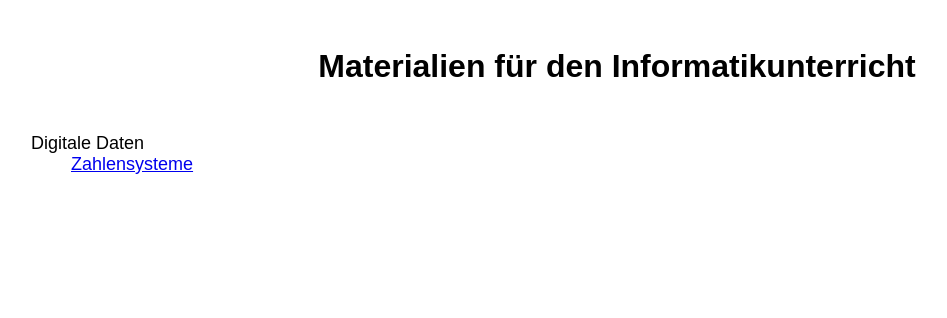
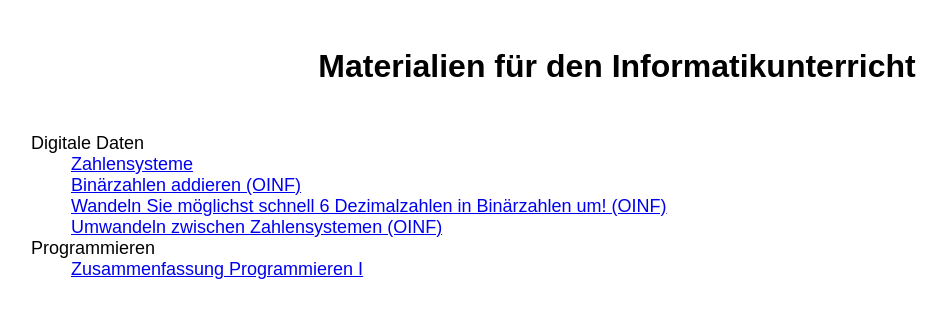
Before and after one commit to donze-informatikunterricht/donze-informatikunterricht.github.io, a Jekyll site: the page of/index.html, which Jekyll copies as it is, in a window 1280 px wide. Shown: the top 318 px of the page, without its empty margins (23-970 px from the left). Built offline with Jekyll 4.4.1, drawn with Linux system fonts in a browser that asks for light colours; some web fonts are replaced.

Commit message:
Content added

```diff
--- a/of/index.html
+++ b/of/index.html
@@ -22,8 +22,12 @@
     <dl>
         <dt>Digitale Daten</dt>
         <dd><a href="./zahlensysteme.html">Zahlensysteme</a></dd>
-      </dl>
+        <dd><a href="https://oinf.ch/interactive/addition-in-basis-2/" target ="_blank">Binärzahlen addieren (OINF)</a>
+        <dd><a href="https://oinf.ch/interactive/basiswechsel-10-zu-2/" target ="_blank">Wandeln Sie möglichst schnell 6 Dezimalzahlen in Binärzahlen um! (OINF)</a>
+        <dd><a href="https://oinf.ch/interactive/umrechnen-zwischen-zahlensystemen/" target ="_blank">Umwandeln zwischen Zahlensystemen (OINF)</a>
+        </dd>
+        <dt>Programmieren</dt>
+        <dd><a href="./zusammenfassungI.html">Zusammenfassung Programmieren I</a></dd>
+    </dl>
 
 </body>
-
-</html>
```
